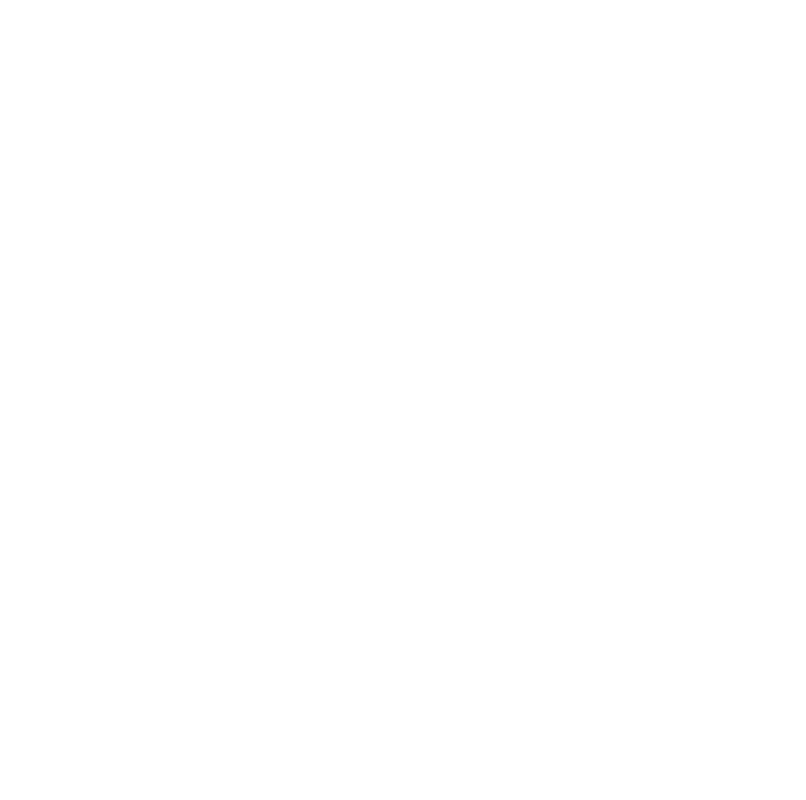
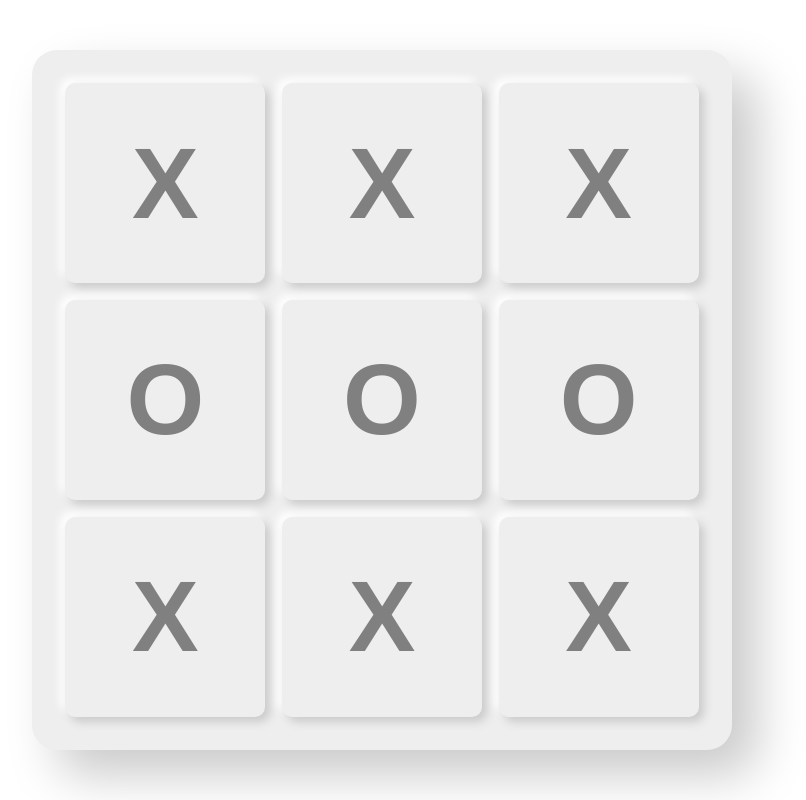
Before and after one commit to BunnyTheLifeguard/tictactoe, a website: page index.html in a window 1280 px wide. Shown: the whole page, without its empty margins (258-1064 px from the left). Drawn offline with Linux system fonts and the light colour scheme.

Commit message:
ESLint & populate gamefield

```diff
--- a/index.html
+++ b/index.html
@@ -7,6 +7,19 @@
   <link rel="stylesheet" href="style.css">
 </head>
 <body>
+  <div class="container">
+    <div class="board">
+      <div id='c1' class="cell"></div>
+      <div id='c2' class="cell"></div>
+      <div id='c3' class="cell"></div>
+      <div id='c4' class="cell"></div>
+      <div id='c5' class="cell"></div>
+      <div id='c6' class="cell"></div>
+      <div id='c7' class="cell"></div>
+      <div id='c8' class="cell"></div>
+      <div id='c9' class="cell"></div>
+    </div>
+  </div>
   <script src="./script.js"></script>
 </body>
 </html>
--- a/script.js
+++ b/script.js
@@ -0,0 +1,12 @@
+const board = document.querySelector('.board');
+const cells = board.children;
+
+const field = (state) => ({ state });
+
+const finished = field(['X', 'X', 'X', 'O', 'O', 'O', 'X', 'X', 'X']);
+
+for (let i = 0; i < cells.length; i++) {
+  document.querySelector(`#c${i + 1}`).innerHTML = finished.state[i];
+}
+
+console.log(finished.state);
--- a/style.css
+++ b/style.css
@@ -0,0 +1,98 @@
+* {
+  padding: 0px;
+  margin: 0px;
+  box-sizing: border-box;
+}
+
+body {
+  display: flex;
+  justify-content: center;
+  align-items: center;
+  height: 100vh;
+}
+
+/* .field {
+  height: 700px;
+  width: 700px;
+  border-radius: 50px;
+  background: #eeeeee;
+  box-shadow:  25px 25px 60px #cacaca,
+              -25px -25px 60px #ffffff;
+  display: grid;
+  justify-content: center;
+  align-content: center;
+} */
+
+.board {
+  height: 700px;
+  width: 700px;
+  border-radius: 25px;
+  background: #eeeeee;
+  box-shadow: 25px 25px 50px #cacaca, -25px -25px 50px #ffffff;
+  display: grid;
+  grid-template-columns: repeat(3, 1fr);
+  grid-template-rows: repeat(3, 1fr);
+}
+
+.board * {
+  height: 200px;
+  width: 200px;
+  border-radius: 10px;
+  background: #eeeeee;
+  box-shadow: 5px 5px 10px #cacaca, -5px -5px 10px #ffffff;
+}
+
+.cell {
+  display: flex;
+  font-family: Arial, Helvetica, sans-serif;
+  font-weight: bolder;
+  font-size: 100px;
+  color: grey;
+  justify-content: center;
+  align-items: center;
+}
+
+#c1 {
+  justify-self: right;
+  align-self: flex-end;
+}
+
+#c2 {
+  justify-self: center;
+  align-self: flex-end;
+}
+
+#c3 {
+  justify-self: left;
+  align-self: flex-end;
+}
+
+#c4 {
+  justify-self: right;
+  align-self: center;
+}
+
+#c5 {
+  justify-self: center;
+  align-self: center;
+}
+
+#c6 {
+  justify-self: left;
+  align-self: center;
+}
+
+#c7 {
+  justify-self: right;
+  align-self: flex-start;
+}
+
+#c8 {
+  justify-self: center;
+  align-self: flex-start;
+}
+
+#c9 {
+  justify-self: left;
+  align-self: flex-start;
+}
```
Also changed, not shown: package.json (added, +25 -0 lines), .eslintrc.js (added), 2 other files.
